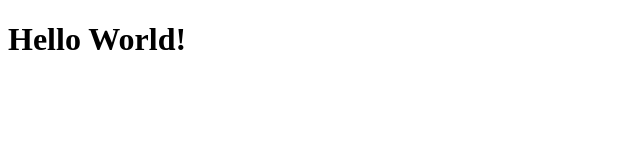
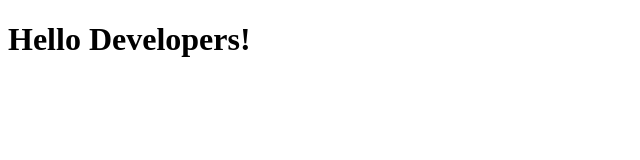
Before and after one commit to smithuel/html-class, a plain HTML site: page day1/index.html in a window 1280 px wide. Shown: the whole page, without its empty margins (0-640 px from the left). Drawn offline with Linux system fonts and the light colour scheme.

Commit message:
deleted world and added developers

```diff
--- a/day1/index.html
+++ b/day1/index.html
@@ -7,6 +7,6 @@
   <title>Introduction</title>
 </head>
 <body>
-  <h1>Hello World!</h1>
+  <h1>Hello Developers!</h1>
 </body>
 </html>
```
